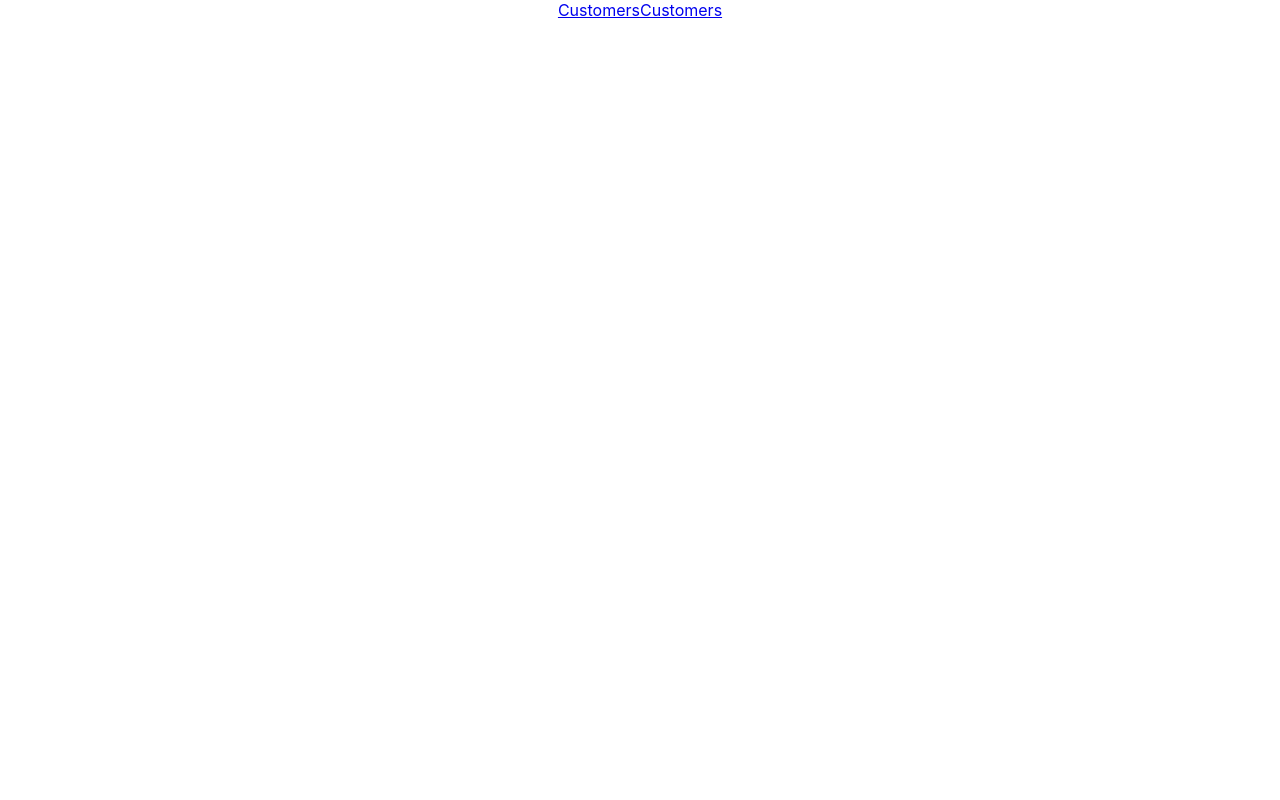
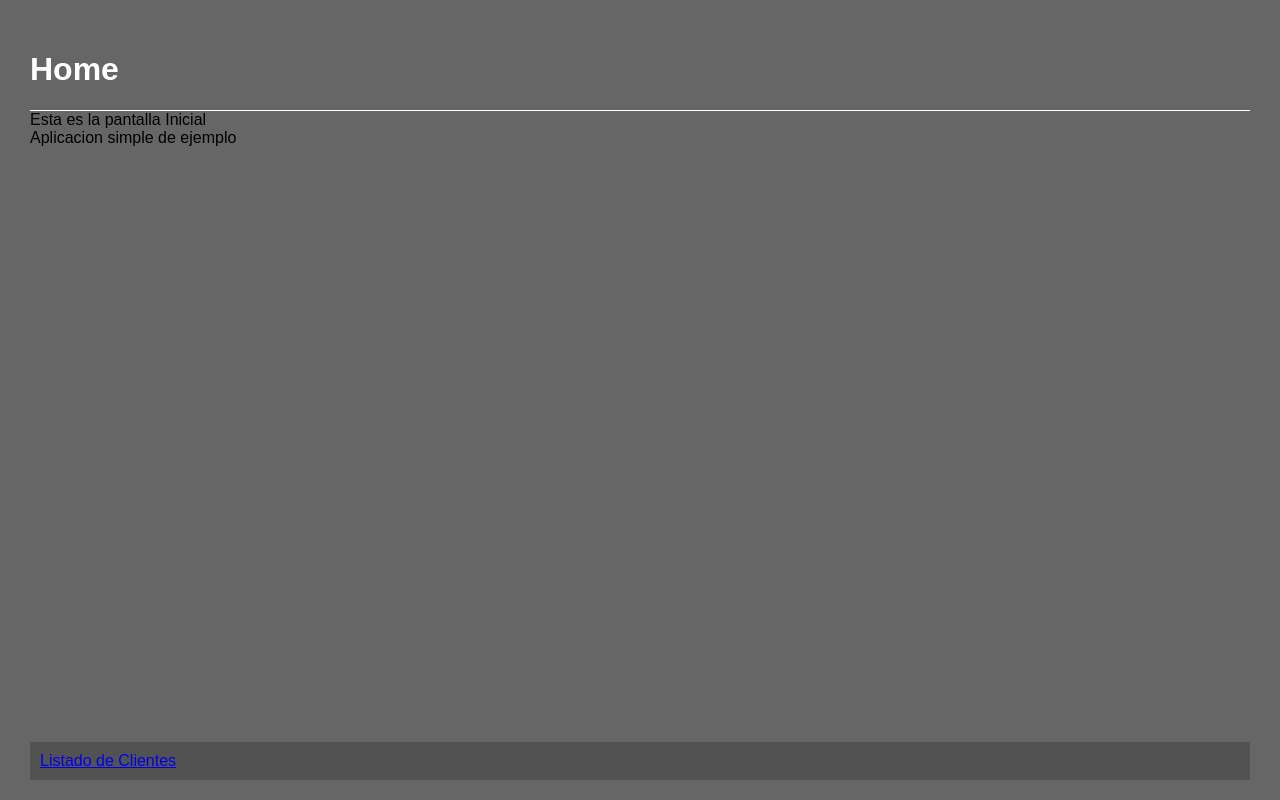
Before and after one commit to martinj-jaime/react_CustomerABM, a React (Create React App) app: page / in a window 1280 px wide. Built offline with nearby package versions, Linux system fonts and the light colour scheme.

Commit message:
Adding HomeContainer

```diff
--- a/src/App.css
+++ b/src/App.css
@@ -3,36 +3,26 @@
 }
 
 .App-logo {
-  height: 40vmin;
-  pointer-events: none;
-}
-
-@media (prefers-reduced-motion: no-preference) {
-  .App-logo {
-    animation: App-logo-spin infinite 20s linear;
-  }
+  animation: App-logo-spin infinite 20s linear;
+  height: 80px;
 }
 
 .App-header {
-  background-color: #282c34;
-  min-height: 100vh;
-  display: flex;
-  flex-direction: column;
-  align-items: center;
-  justify-content: center;
-  font-size: calc(10px + 2vmin);
+  background-color: #222;
+  height: 150px;
+  padding: 20px;
   color: white;
 }
 
-.App-link {
-  color: #61dafb;
+.App-title {
+  font-size: 1.5em;
+}
+
+.App-intro {
+  font-size: large;
 }
 
 @keyframes App-logo-spin {
-  from {
-    transform: rotate(0deg);
-  }
-  to {
-    transform: rotate(360deg);
-  }
+  from { transform: rotate(0deg); }
+  to { transform: rotate(360deg); }
 }
--- a/src/App.js
+++ b/src/App.js
@@ -1,15 +1,23 @@
 import React from 'react'
-import { BrowserRouter as Router, Link } from 'react-router-dom'
+import { BrowserRouter as Router, Routes, Route } from 'react-router-dom'
 import './App.css';
+
+import HomeContainer from './containers/HomeContainer'
 
 function App() {
   return (
-    <div className="App">
+    <>
       <Router>
-        <Link to='/customers'>Customers</Link>
-        <Link to='/customers/30000000'>Customers</Link>
+        <Routes>
+          <Route path='/' element={<HomeContainer/>} />
+          <Route path='/customers' element={<HomeContainer/>} />
+          {/* <Route path='/customers/:id' element={onRender()} />
+          <Route path='/customers/:id/edit' element={onRender()} />
+          <Route path='/customers/new' element={onRender()} /> */}
+        </Routes>
+
       </Router>
-    </div>
+    </>
   );
 }
 
--- a/src/components/AppHeader.jsx
+++ b/src/components/AppHeader.jsx
@@ -4,9 +4,9 @@ import PropTypes from 'prop-types'
 const AppHeader = props => {
   return (
     <div>
-        <dis className="app-header">
+        <div className="app-header">
             <h1> {props.title} </h1>
-        </dis>
+        </div>
     </div>
   )
 }
--- a/src/components/CustomersActions.jsx
+++ b/src/components/CustomersActions.jsx
@@ -14,7 +14,7 @@ const CustomersActions = ({ children }) => {
 }
 
 CustomersActions.propTypes = {
-    children: PropTypes.number.isRequired
+    // children: PropTypes.number.isRequired
 }
 
 export default CustomersActions
--- /dev/null
+++ b/src/containers/HomeContainer.jsx
@@ -0,0 +1,40 @@
+import React from 'react'
+import PropTypes from 'prop-types'
+import { Link } from 'react-router-dom'
+import AppFrame from '../components/AppFrame'
+import CustomersActions from '../components/CustomersActions'
+
+const HomeContainer = props => {
+  // const navigate = useNavigate()
+  // == this.props.history.push()
+
+  // const onClickHandler = () => (
+  //   navigate(`/customers`)
+  // )
+
+  return (
+    <div>
+      <AppFrame
+      header='Home'
+      body={
+        <div>
+          Esta es la pantalla Inicial
+          <CustomersActions>
+            {/* <button onClick={onClickHandler} >Listado de Clientes</button> */}
+            <Link to='/customers' >Listado de Clientes</Link>
+          </CustomersActions>
+        </div>
+      }
+      >
+      </AppFrame>
+        {/* <h1>Home</h1>
+        <Link to='/customers' >Listado de Clientes</Link> */}
+    </div>
+  )
+}
+
+HomeContainer.propTypes = {
+
+}
+
+export default HomeContainer
--- a/src/index.css
+++ b/src/index.css
@@ -1,13 +1,163 @@
 body {
   margin: 0;
-  font-family: -apple-system, BlinkMacSystemFont, 'Segoe UI', 'Roboto', 'Oxygen',
-    'Ubuntu', 'Cantarell', 'Fira Sans', 'Droid Sans', 'Helvetica Neue',
-    sans-serif;
-  -webkit-font-smoothing: antialiased;
-  -moz-osx-font-smoothing: grayscale;
+  padding: 0;
+  font-family: sans-serif;
 }
 
-code {
-  font-family: source-code-pro, Menlo, Monaco, Consolas, 'Courier New',
-    monospace;
+
+.app-frame {
+  margin: 0;
+  padding: 30px;
+  box-sizing: border-box;
+  width: 100vw;
+  height: 100vh;
+  /* background: #00cbcc; */
+  background: #666;
 }
+
+.customers-actions {
+  margin: 0;
+  position: absolute;
+  bottom: 20px;
+  left: 30px;
+  background: rgba(0,0,0,0.2);
+  padding: 10px;
+  width: calc(100% - 80px);
+}
+
+.customers-actions button {
+  background: white;
+  min-width: 100px;
+  height: 30px;
+  margin: 5px;
+  border-style: none;
+  border-radius: 3px;
+  font-weight: bolder;
+}
+
+.customers-actions button:hover {
+  background: #F0F0F0;
+  border-style: solid;
+}
+
+.customers-list .customers-list-item {
+  width: 100%;
+  background: #FFF;
+  transition: 500ms;
+  height: 40px;
+}
+
+.customers-list .customers-list-item:nth-child(even) {
+  background: #EEE;
+}
+
+.customers-list .customers-list-item:hover {
+  background: #84adad3a;
+  border: 1px solid;
+}
+
+.customers-list-item .field {
+  width: 160px;
+  margin: 1px;
+  padding: 4px;
+  overflow: hidden;
+  display: inline-block;
+  line-height: 40px;
+}
+.customers-list-item .field:first-child {
+  width: 70%;
+  margin: 0;
+  box-sizing: border-box;
+}
+
+.customers-list-item .field {
+  width: 15%;
+  margin: 0;
+  box-sizing: border-box;
+}
+
+
+.customers-list-item .field:first-child > a {
+  color: #222;
+  text-decoration: none;
+  font-weight: bolder;
+}
+
+.customers-list-item .field a {
+  color: #666;
+  text-decoration: none;
+
+}
+
+.app-frame p {
+  color: white;
+  font-size: 10px;
+  font-style: italic;
+}
+
+.app-frame form {
+  width: 100%;
+  background: rgba(255,255,255,0.5);
+  padding: 20px;
+  box-sizing: border-box;
+  border-radius: 5px;
+}
+
+.app-frame form label {
+  width: 100%;
+  display: inline-block;
+  margin-top: 10px;
+  color: rgba(0,0,0,0.7);
+  font-size: 12px;
+}
+
+.app-frame form input {
+  font-size: 18px;
+  font-style: bolder;
+}
+
+.app-frame form span {
+  color: red;
+  margin: 5px;
+  font-size: 10px;
+  font-style: italic;
+}
+
+
+.app-header {
+  border: 0;
+  border-bottom: 1px;
+  border-style: solid;
+  border-color: white;
+}
+
+.app-header h1 {
+  color: white;
+}
+
+.app-frame h2 {
+  font-weight: lighter;
+  font-size: 1.3em;
+}
+
+img {
+  border-radius: 4px;
+  padding-top: 20px;
+  padding-bottom: 20px;
+  overflow: hidden;
+  height: 300px;
+  margin: 0 auto;
+  display: block;
+}
+
+.customer-data strong {
+  width: 100%;
+  display: inline-block;
+  margin-top: 10px;
+  color: #333;
+  font-size: 11px;
+}
+
+.customer-data strong {
+  font-size: 20px;
+}
```
Also changed, not shown: 1 other file (tests, documents, lock files or other folders).
